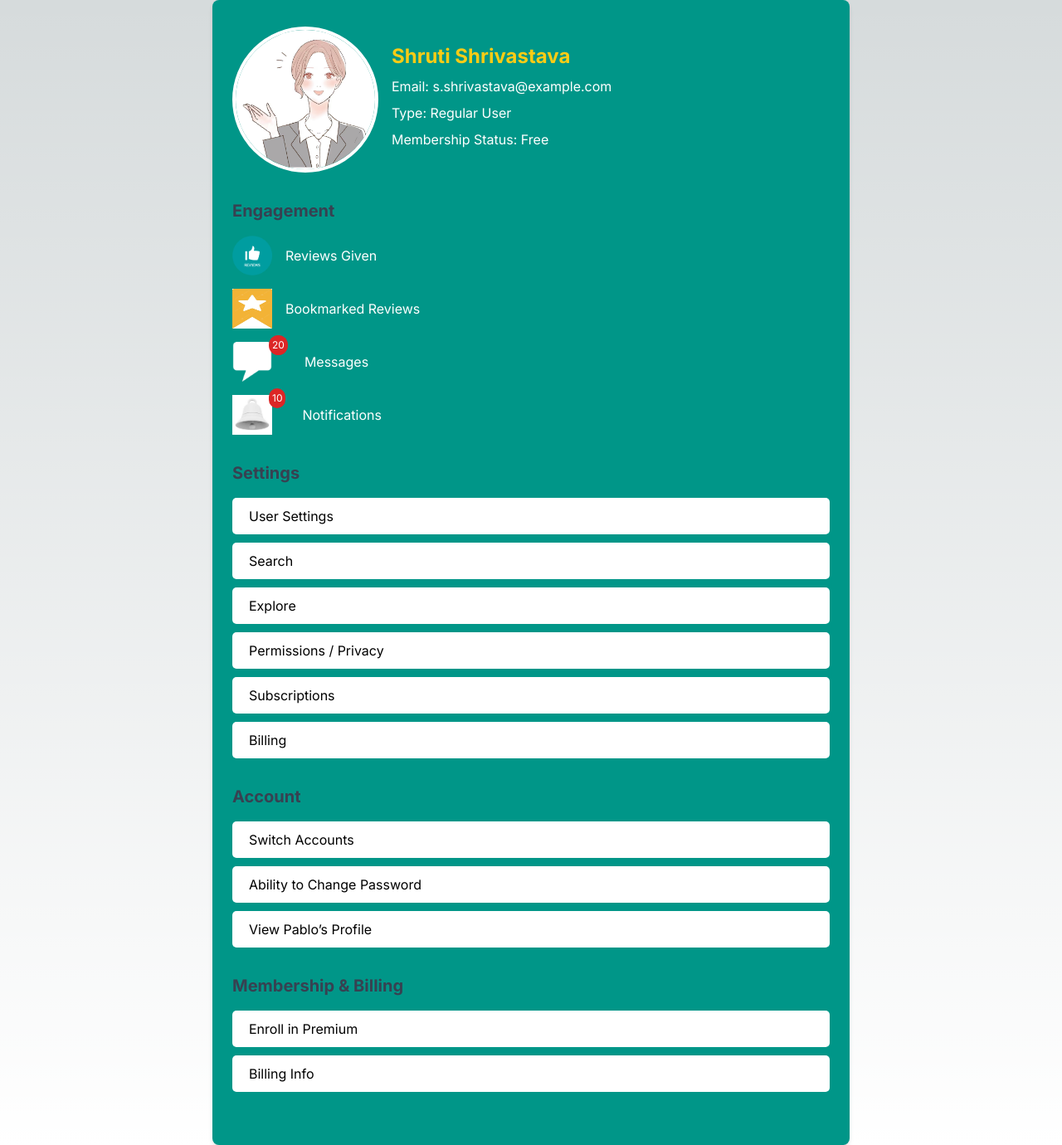
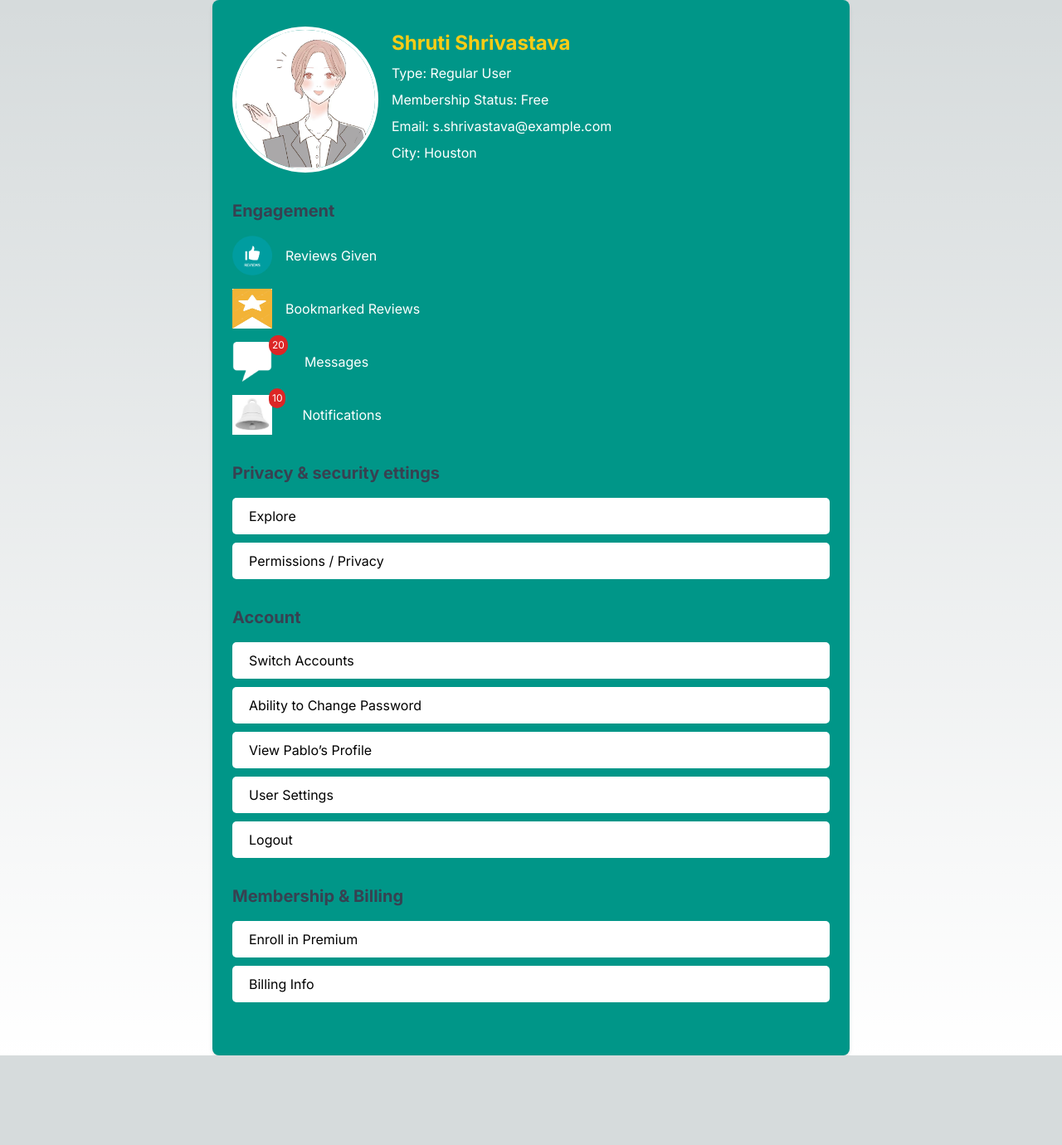
Before and after one commit to dynamicProjects/blossend-user-app, a Next.js app in the folder user-profile-page/: page / in a window 1280 px wide. Shown: the whole page at 83% size. After the commit the page ends 1272 px from the top, so only its background shows below. Built offline with nearby package versions, Linux system fonts and the light colour scheme.

Commit message:
additional functionality

```diff
--- a/user-profile-page/src/app/components/userProfile.jsx
+++ b/user-profile-page/src/app/components/userProfile.jsx
@@ -11,7 +11,8 @@ const UserProfile = () => {
     email: "s.shrivastava@example.com",
     profilePic: "/employee1.avif",
     type:"Regular User",
-    membershipStatus:"Free"
+    membershipStatus:"Free",
+    city:"Houston"
   });
 
   // Function to handle clicking "View Pablo’s Profile"
@@ -22,10 +23,13 @@ const UserProfile = () => {
       email: "pablo@example.com",
       profilePic: "/pabloPic.jpg",
       type:"Staff",
-      membershipStatus:"Premium"
+      membershipStatus:"Premium",
+      city:"Austin"
     });
   };
   const [isModalOpen, setIsModalOpen] = useState(false);
+  const [isBillingDropdownOpen, setIsBillingDropdownOpen] = useState(false);
+  const [isExpanded, setIsExpanded] = useState(false);
 
   const handleOpenModal = () => {
     setIsModalOpen(true);
@@ -39,8 +43,13 @@ const UserProfile = () => {
   const handleDropdownToggle = () => {
     setIsDropdownOpen(prevState => !prevState);
   };
+  const handleBillingDropdownToggle = () => {
+    setIsBillingDropdownOpen(prevState => !prevState);
+    // Toggle profile container expansion
+    setIsExpanded(prevState => !prevState);
+  };
   return (
-    <div className="user-profile">
+    <div className={`user-profile ${isExpanded ? 'expanded' : ''}`}>
       <div className="profile-header">
         <div className="profile-picture">
         <img src={userInfo.profilePic} alt="employee" />
@@ -48,9 +57,10 @@ const UserProfile = () => {
 
         <div className="profile-details">
         <h1 className="name">{userInfo.name}</h1>
+        <p className="type">Type: {userInfo.type}</p>
+        <p className="membership-status">Membership Status: {userInfo.membershipStatus}</p>
           <p className="email">Email: {userInfo.email}</p>
-          <p className="type">Type: {userInfo.type}</p>
-          <p className="membership-status">Membership Status: {userInfo.membershipStatus}</p>
+          <p className="membership-status">City: {userInfo.city}</p>
         </div>
       </div>
 
@@ -77,9 +87,7 @@ const UserProfile = () => {
       </div>
 
       <div className="settings">
-        <h2 className="section-title">Settings</h2>
-        <div className="settings-item">User Settings</div>
-        <div className="settings-item">Search</div>
+        <h2 className="section-title">Privacy & security ettings</h2>
         <div className="settings-item">Explore</div>
         <div className="settings-item" onClick={handleDropdownToggle}>Permissions / Privacy</div>
         {isDropdownOpen && (
@@ -91,8 +99,6 @@ const UserProfile = () => {
             </ul>
           </div>
         )}
-        <div className="settings-item">Subscriptions</div>
-        <div className="settings-item">Billing</div>
       </div>
 
       <div className="account">
@@ -100,12 +106,22 @@ const UserProfile = () => {
         <div className="account-item">Switch Accounts</div>
         <div className="account-item" onClick={handleOpenModal}>Ability to Change Password</div>
         <div className="account-item"  onClick={handleViewPabloProfile}>View Pablo’s Profile</div>
+        <div className="settings-item">User Settings</div>
+        <div className="settings-item">Logout</div>
       </div>
 
       <div className="membership-billing">
         <h2 className="section-title">Membership & Billing</h2>
         <div className="membership-billing-item">Enroll in Premium</div>
-        <div className="membership-billing-item">Billing Info</div>
+        <div className="membership-billing-item" onClick={handleBillingDropdownToggle}>Billing Info</div>
+        {isBillingDropdownOpen && (
+          <div className="dropdown-content">
+            <input type="text" placeholder="Name on Card" />
+            <input type="text" placeholder="Card Number" />
+            <input type="text" placeholder="Expiration Date" />
+            <input type="text" placeholder="CVV" />
+          </div>
+        )}
       </div>
       {isModalOpen && <ChangePasswordModal onClose={handleCloseModal} />}
     </div>
--- a/user-profile-page/src/app/globals.css
+++ b/user-profile-page/src/app/globals.css
@@ -40,6 +40,10 @@ body {
 .user-profile {
   @apply bg-green-600 rounded-lg shadow-md max-w-screen-md mx-auto py-8 px-6 relative;
   background-color: rgb(0, 150, 136);
+  transition: height 0.3s ease;
+}
+.user-profile.expanded {
+  height: 163vh;
 }
 .profile-header {
   @apply flex items-center mb-8;
@@ -182,3 +186,20 @@ body {
 .submit-button:hover {
   @apply bg-blue-600;
 }
+
+/* Dropdown content */
+.membership-billing {
+  position: relative;
+}
+
+.dropdown-content {
+  @apply bg-white border border-gray-300 mb-6 rounded-md left-0 w-full z-10 shadow-md;
+}
+
+.dropdown-content input[type="text"] {
+  @apply w-full px-4 py-2 border border-gray-300 rounded-md mb-2 focus:outline-none focus:border-blue-500;
+}
+
+.dropdown-content input[type="text"]:focus {
+  @apply border-blue-500;
+}
```
